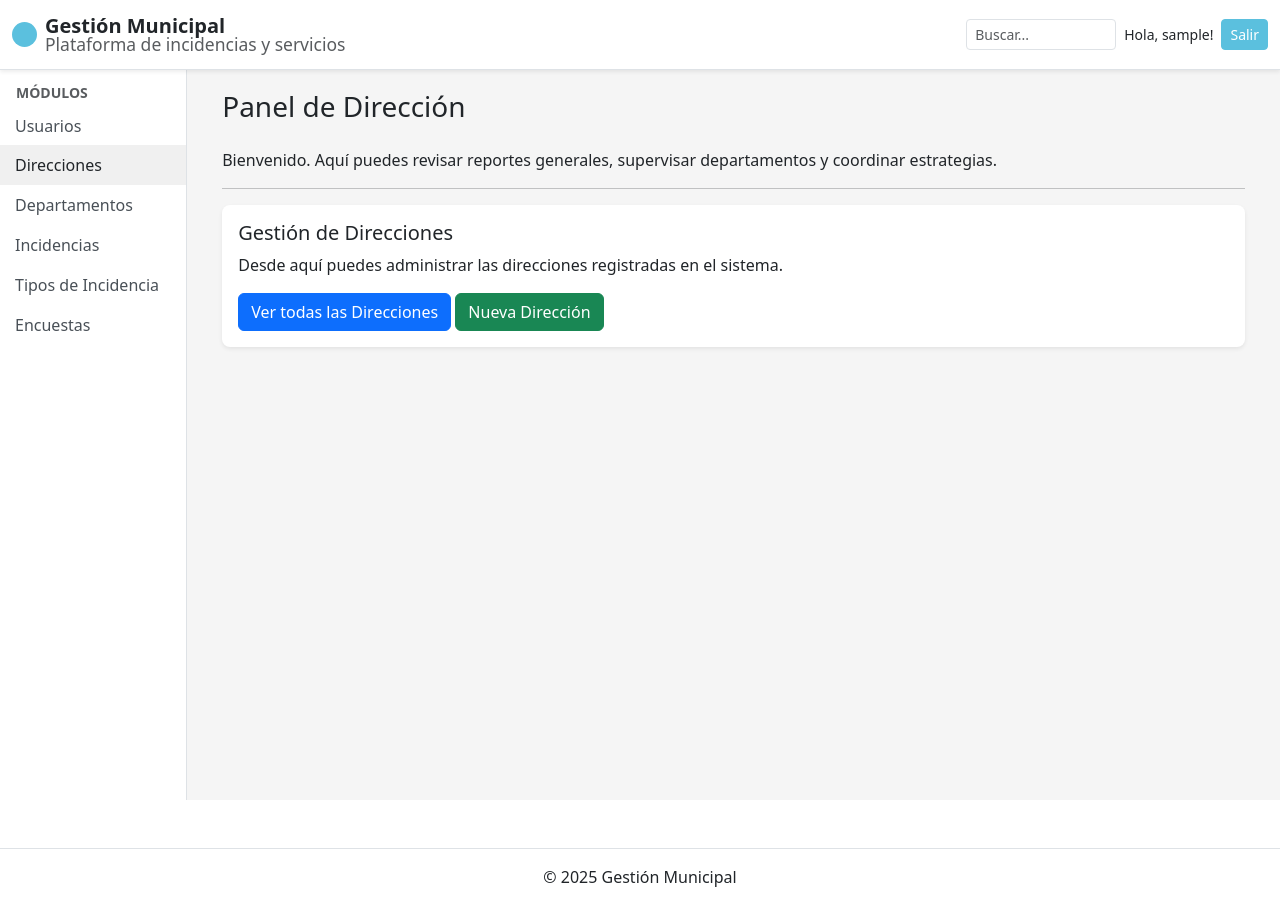
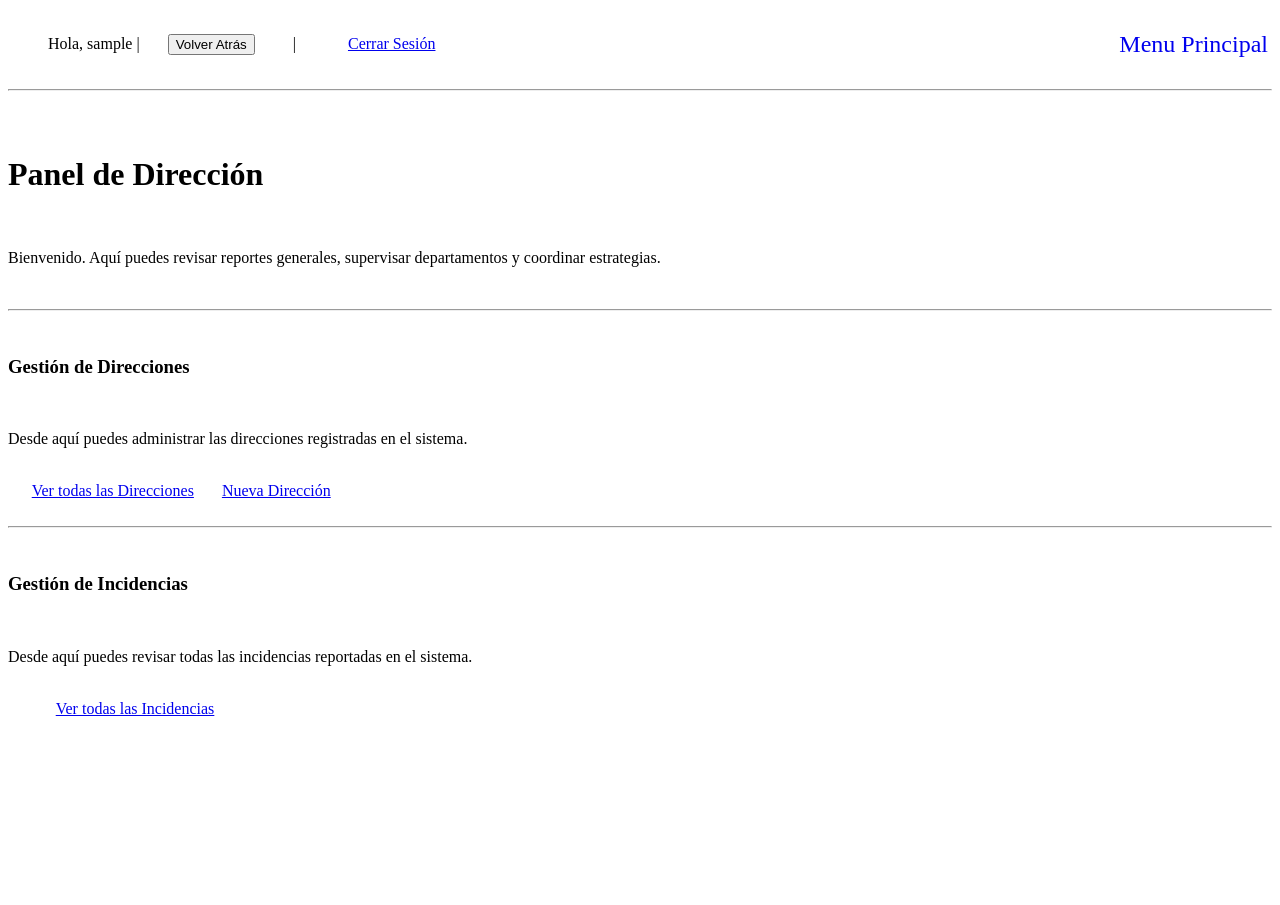
Before and after one commit to sixflex/Encuestas, a Django app: page /personas/dashboard/direccion/ in a window 1280 px wide. After the commit the page ends 716 px from the top, so only its background shows below. Run offline with Django 5.2, Linux system fonts and the light colour scheme; the visitor is signed in with stand-in values (Sample User, id 1); some libraries are stand-ins or nearby versions.

Commit message:
cambios cotta

```diff
--- a/templates/base.html
+++ b/templates/base.html
@@ -4,99 +4,61 @@
 <html lang="es">
 <head>
   <meta charset="utf-8">
+  <title>{% block title %}Encuestas{% endblock %}</title>
   <meta name="viewport" content="width=device-width, initial-scale=1">
-    <title>{% block title %}Gestión Municipal{% endblock %}</title>
-
-    <link href="https://cdn.jsdelivr.net/npm/bootstrap@5.3.3/dist/css/bootstrap.min.css" rel="stylesheet">
-    <link href="https://cdn.jsdelivr.net/npm/bootstrap-icons@1.11.0/font/bootstrap-icons.css" rel="stylesheet">
-
   <style>
-        html, body {
-            height: 100%;
-            margin: 0;
-            padding: 0;
+    .nav-container {
+      display: flex;
+      justify-content: space-between; /* Empuja los elementos a los lados */
+      align-items: center;
+      padding: 5px 0;
     }
-
-        .custom-blue { background-color: #20a0bd; color: white; }
-        .sidebar { min-height: 100vh; }
-
-        .body-bg { background-color: #f5f5f5; }
-        .btn-custom-blue {
-            background-color: #5bc0de;
-            border-color: #5bc0de;
-            color: white;
-            font-weight: bold;
-        }
-        .btn-custom-blue:hover {
-            background-color: #4fb3c9;
-            border-color: #4fb3c9;
-        }
-        .text-link-secondary {
-            color: #6c757d !important;
-            font-size: 0.9em;
-        }
-        .logo-circle {
-            width: 25px;
-            height: 25px;
-            border-radius: 50%;
-            background-color: #5bc0de;
-            display: inline-block;
-            margin-right: 8px;
+    .nav-right {
+      margin-left: auto; /* Mueve el botón de casa a la derecha */
     }
   </style>
+</head>
+<body>
+  <nav class="nav-container">
+    <div>
+    {% if user.is_authenticated %}
+      Hola, {{ user.username }} |
 
-    {% block extra_head %}{% endblock %}
-</head>
+      <button onclick="window.history.back()" style="margin-right: 10px; cursor: pointer;">
+          Volver Atrás
+</button>
+      |
 
-<body {% block body_attributes %}{% endblock %}>
+      <a href="{% url 'personas:cerrar_sesion' %}">Cerrar Sesión</a>
 
-    {% block layout %}
-        {% block header %}
-        <nav class="navbar navbar-expand-lg navbar-light bg-light shadow-sm mb-4">
-            <div class="container-fluid">
-                <a class="navbar-brand" href="{% url 'core:usuarios_lista' %}">
-                    <div class="logo-circle d-inline-block align-text-top"></div>
-                    Gestión Municipal
-                </a>
+            {% if user.is_superuser or user|has_group:"Administrador" %}
 
-                <div class="ms-auto">
-                    {% if user.is_authenticated %}
-                        Hola, <strong>{{ user.username }}</strong> |
-                        <a href="{% url 'personas:cerrar_sesion' %}" class="btn btn-sm btn-outline-danger">Salir</a>
-                        {% if user.is_superuser or user|has_group:"Administrador" %}
-                            <a href="{% url 'core:usuarios_lista' %}" class="btn btn-sm btn-outline-primary">Filtro</a>
             {% endif %}
+
     {% else %}
-                        <a href="{% url 'login' %}" class="btn btn-sm btn-primary custom-blue">Entrar</a>
+      <a href="{% url 'login' %}">Entrar</a>
     {% endif %}
     </div>
+
+    {% if user.is_authenticated %}
+    <div class="nav-right">
+        <a href="{% url 'home' %}" style="font-size: 24px; text-decoration: none;">
+            Menu Principal
+        </a>
     </div>
+    {% endif %}
   </nav>
-        {% endblock %}
+  <hr>
 
-        <div class="container">
   {% if messages %}
-                <ul class="list-unstyled">
+    <ul>
       {% for m in messages %}
-                        <li class="alert alert-{{ m.tags }}">{{ m }}</li>
+        <li>{{ m }}</li>
       {% endfor %}
     </ul>
   {% endif %}
-        </div>
 
-        <main class="{% block main_class %}container{% endblock %}">
-            {% block content %}{% endblock %}
-        </main>
-
-        {% block footer %}
-        <footer class="text-center py-3 mt-5 border-top">
-            &copy; 2025 Gestión Municipal
-        </footer>
+  {% block content %}
   {% endblock %}
-
-    {% endblock layout %}
-
-    <script src="https://cdn.jsdelivr.net/npm/bootstrap@5.3.3/dist/js/bootstrap.bundle.min.js"></script>
-    {% block extrajs %}{% endblock %}
 </body>
 </html>
--- a/templates/personas/dashboards/direccion.html
+++ b/templates/personas/dashboards/direccion.html
@@ -1,21 +1,26 @@
-{% extends "main_base.html" %}
+{% extends "base.html" %}
 
-{% block title %}Panel de Dirección | Gestión Municipal{% endblock %}
-
-{% block dashboard_content %}
-  <h1 class="h3 mb-4">Panel de Dirección</h1>
+{% block content %}
+  <div class="container">
+    <h1>Panel de Dirección</h1>
     <p>Bienvenido. Aquí puedes revisar reportes generales, supervisar departamentos y coordinar estrategias.</p>
 
     <hr>
 
-  <div class="card shadow-sm border-0 rounded-3">
-    <div class="card-body">
-      <h3 class="card-title h5">Gestión de Direcciones</h3>
+    <h3>Gestión de Direcciones</h3>
     <p>Desde aquí puedes administrar las direcciones registradas en el sistema.</p>
+
     <div class="acciones">
       <a href="{% url 'organizacion:direcciones_lista' %}" class="btn btn-primary">Ver todas las Direcciones</a>
       <a href="{% url 'organizacion:direccion_crear' %}" class="btn btn-success"> Nueva Dirección</a>
     </div>
+
+    <hr>         <h3>Gestión de Incidencias</h3>
+    <p>Desde aquí puedes revisar todas las incidencias reportadas en el sistema.</p>
+
+    <div class="acciones">
+            <a href="{% url 'incidencias:incidencias_lista' %}" class="btn btn-info">Ver todas las Incidencias</a>
     </div>
+        <br>
   </div>
 {% endblock %}
```
Also changed, not shown: core/utils.py (+52 -4 lines), incidencias/views.py (+12 -2 lines). Lines whose indentation alone changed are shown as unchanged.
